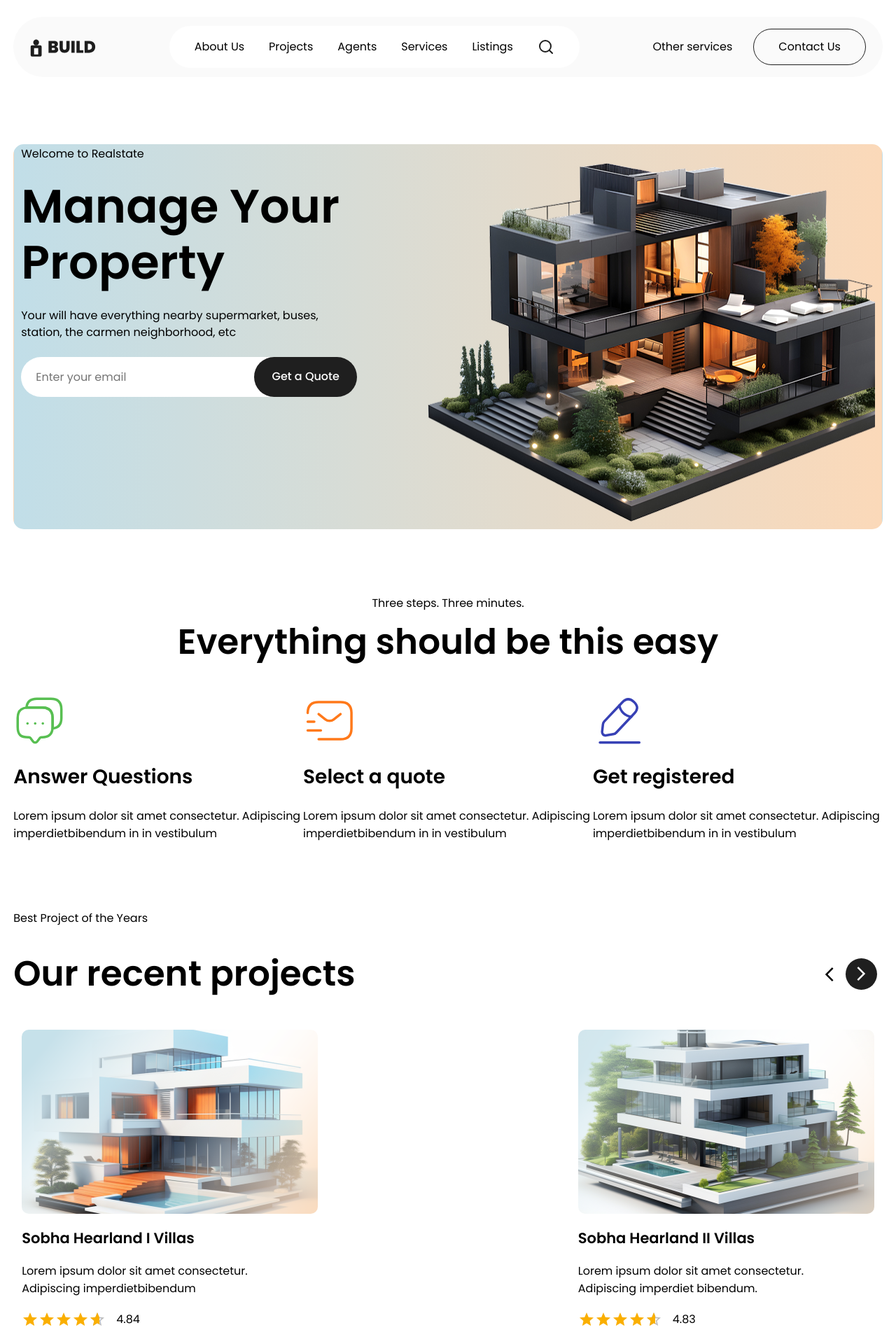
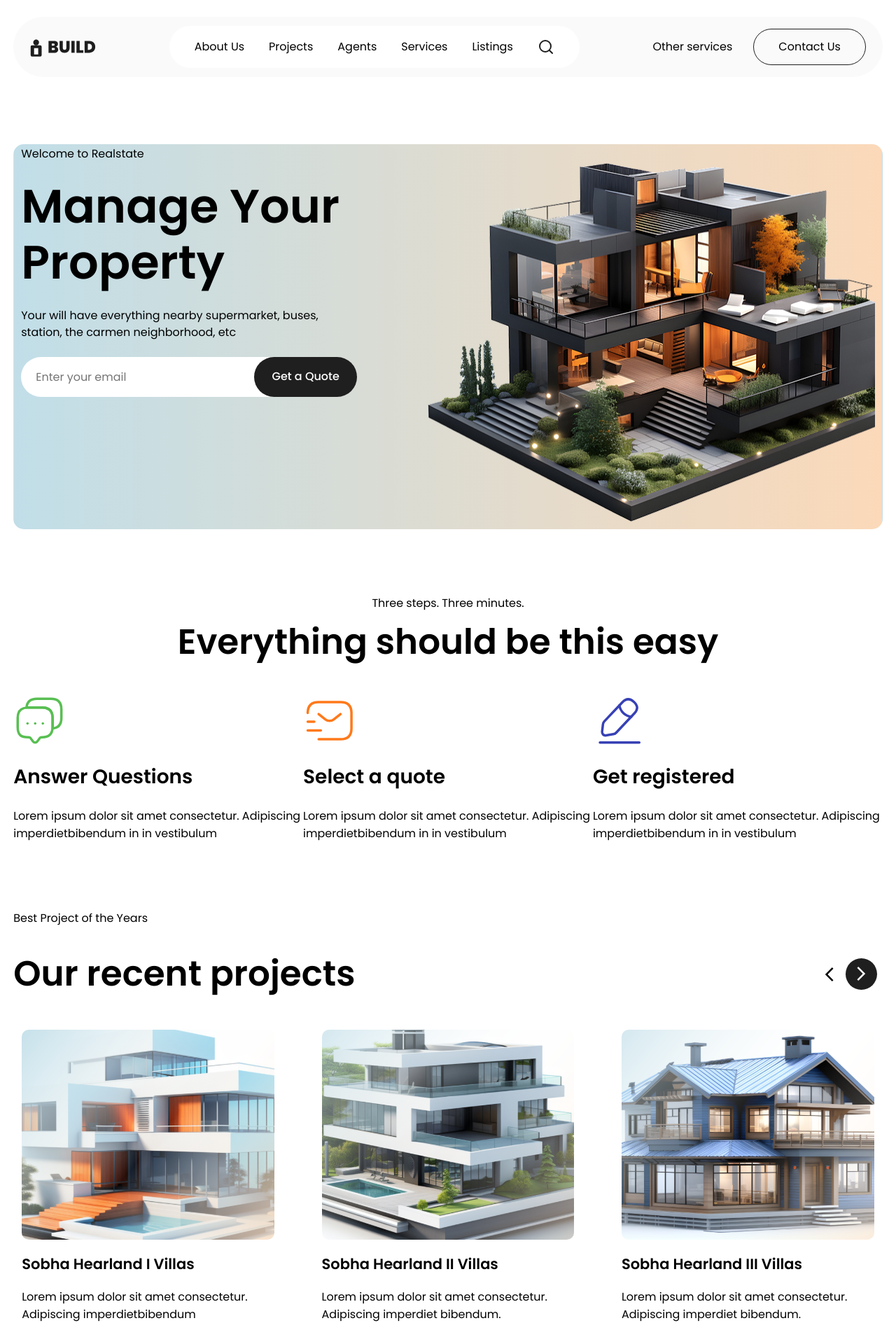
Before and after one commit to Brun0Silveir4/Landing-Page---Real-State, a React (Vite) app: page / in a window 1280 px wide. Shown: the top 1910 px of the page at 70% size. Built offline with nearby package versions, Linux system fonts and the light colour scheme.

Commit message:
update: recent project card dynamic width

```diff
--- a/src/components/recent-projects/RecentProjects.scss
+++ b/src/components/recent-projects/RecentProjects.scss
@@ -1,8 +1,8 @@
-.project-item{
+.project-item {
   display: flex;
   flex-direction: column;
   gap: 19px;
-    width: 447px;
+  width: 31%;
   min-height: 412px;
   cursor: pointer;
   border: 2px solid transparent;
@@ -10,11 +10,11 @@
   transition: 0.3s;
   padding: 10px;
 
-    .image-project{
+  .image-project {
     width: 100%;
-      height: 263px;
+    height: 300px;
 
-      img{
+    img {
       width: 100%;
       height: 100%;
       object-fit: cover;
@@ -25,12 +25,12 @@
     }
   }
 
-    .title-project p{
+  .title-project p {
     font-size: 21px;
     font-weight: 600;
   }
 
-    .description-project{
+  .description-project {
     width: 329px;
     text-wrap: wrap;
   }
@@ -40,9 +40,7 @@
     align-items: center;
   }
 
-      &:hover{
-        border: 2px solid #BEBEBE;
+  &:hover {
+    border: 2px solid #bebebe;
   }
-
-
 }
```
Lines whose indentation alone changed are shown as unchanged.
